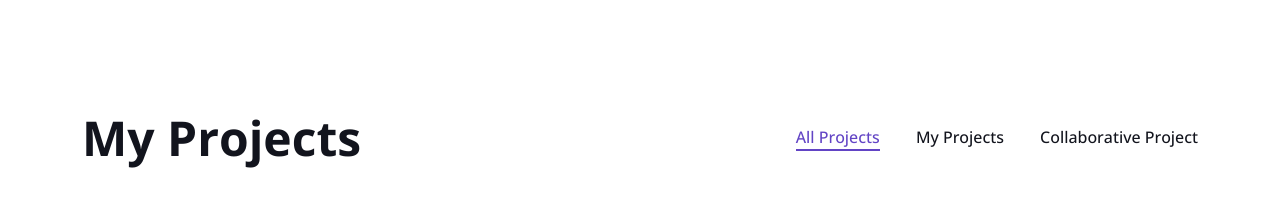
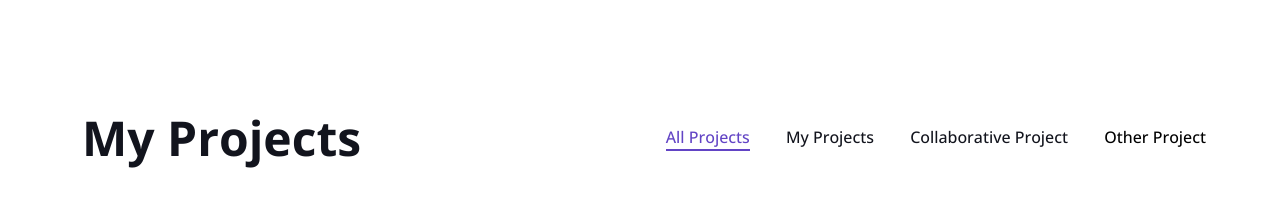
Before and after one commit to Iramfatema/portfolio, a plain HTML site: page index.html in a window 1280 px wide. Shown: the part 3105-3317 px from the top of the page. Drawn offline with nearby package versions, Linux system fonts and the light colour scheme.

Commit message:
added other project link

```diff
--- a/index.html
+++ b/index.html
@@ -497,10 +497,11 @@
                     <h1 class="display-5 mb-0">My Projects</h1>
                 </div>
                 <div class="col-lg-6 text-lg-end">
-                    <ul class="list-inline mx-n3 mb-0" id="portfolio-flters">
+                    <ul class="list-inline mx-n4 mb-0" id="portfolio-flters">
                         <li class="mx-3 active" data-filter="*">All Projects</li>
                         <li class="mx-3" data-filter=".first">My Projects</li>
                         <li class="mx-3" data-filter=".second">Collaborative Project</li>
+                        <li class="mx-3"><a href="https://github.com/Iramfatema" target="_blank" style="color:black;">Other Project</a></li>
                     </ul>
                 </div>
             </div>
```
